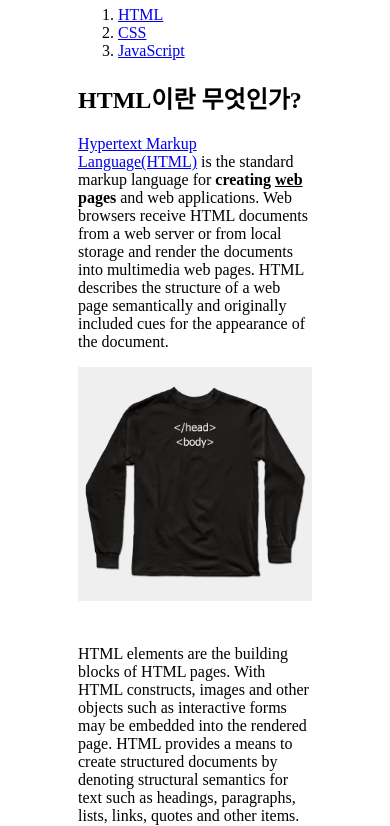
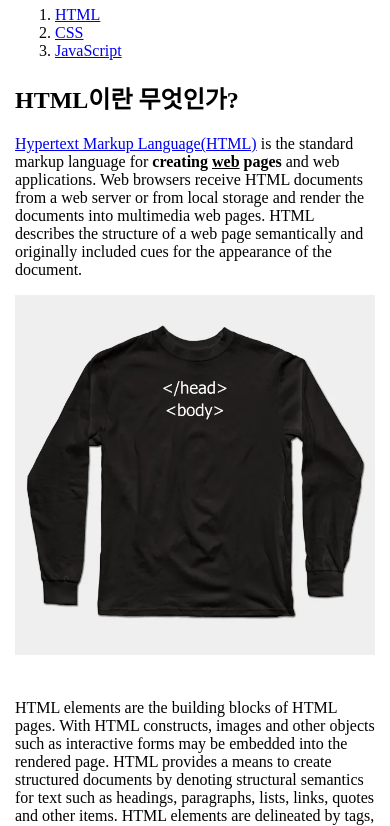
Before and after one commit to nemi-dev/tornado-donut-241002, a plain HTML site: page web/1.html in a window 390 px wide. Shown: the part 132-958 px from the top of the page. Drawn offline with Linux system fonts and the light colour scheme.

Commit message:
HTML을 변경했습니다.

```diff
--- a/web/1.html
+++ b/web/1.html
@@ -8,7 +8,7 @@
     <style>
         html { color-scheme: light dark; }
         body {
-            width: clamp(200px, calc(100vw - 4rem), 60vw);
+            width: clamp(360px, 60vw, 1200px);
             margin: auto;
         }
     </style>
```
Also changed, not shown: web/2.html (+1 -1 lines), web/3.html (+1 -1 lines).
